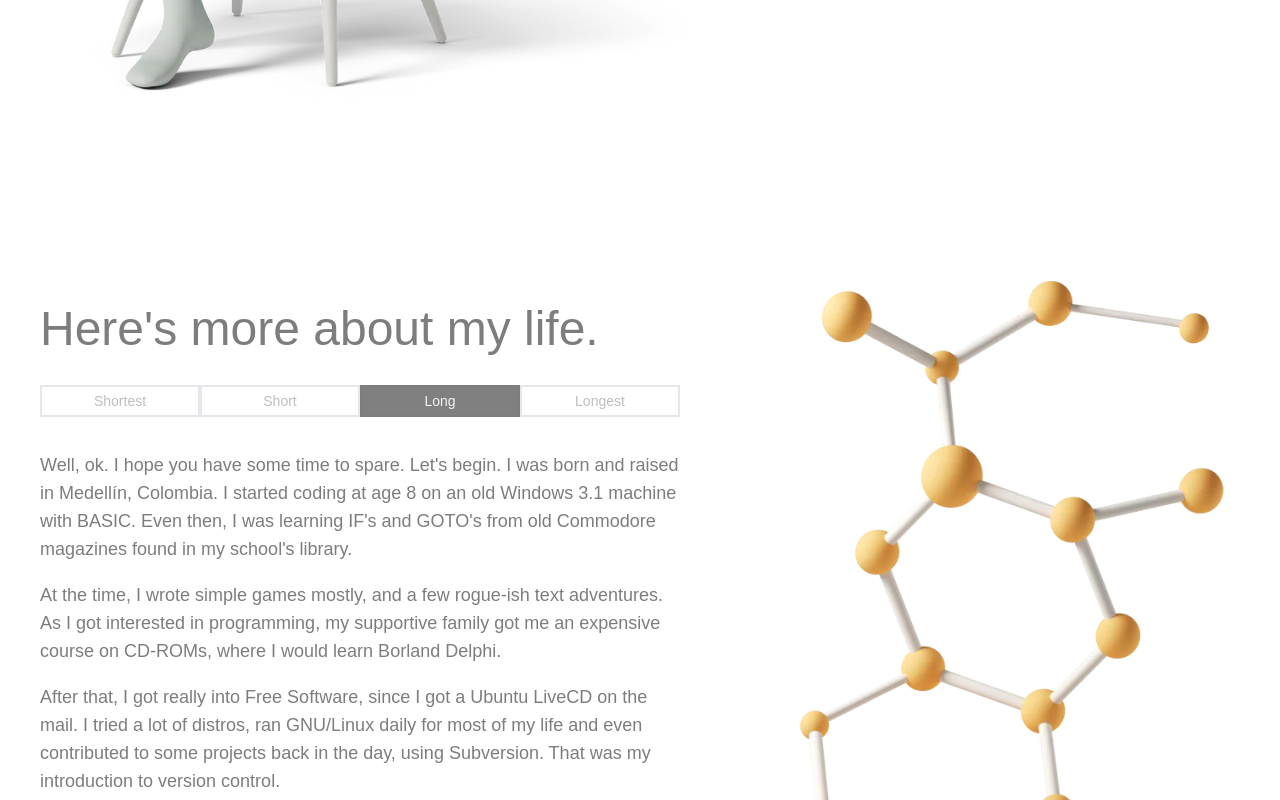
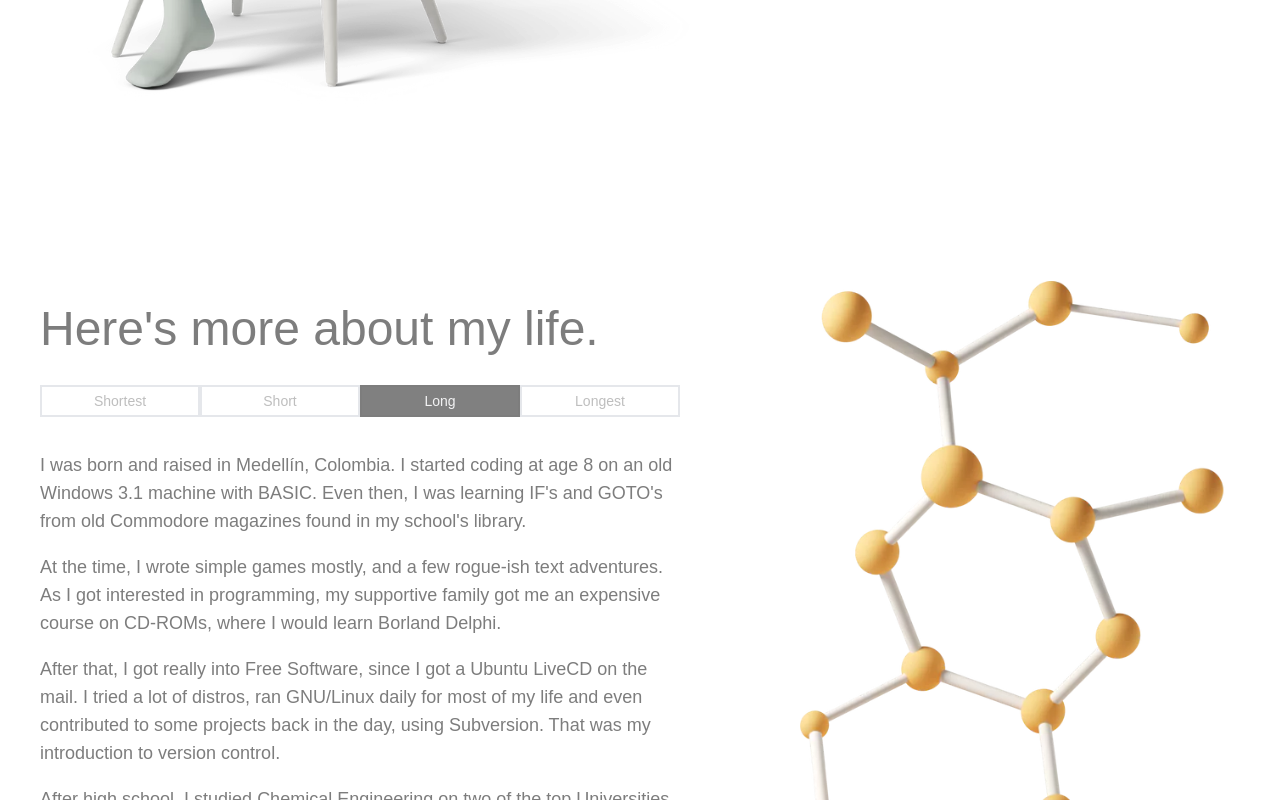
Before and after one commit to DavidCorreaV/dcorrea, a React (Create React App) app in the folder dcorrea/: page /about in a window 1280 px wide. Both pictures are taken after a click on the item "Long". Shown: the part 2189-2989 px from the top of the page. Built offline with nearby package versions, Linux system fonts and the light colour scheme.

Commit message:
Fix broken links

```diff
--- a/dcorrea/src/components/layout/tabs/Long.jsx
+++ b/dcorrea/src/components/layout/tabs/Long.jsx
@@ -4,10 +4,9 @@ const Long = () => {
   return (
     <>
       <p>
-        Well, ok. I hope you have some time to spare. Let's begin. I was born
-        and raised in Medellín, Colombia. I started coding at age 8 on an old
-        Windows 3.1 machine with BASIC. Even then, I was learning IF's and
-        GOTO's from old Commodore magazines found in my school's library.
+        I was born and raised in Medellín, Colombia. I started coding at age 8
+        on an old Windows 3.1 machine with BASIC. Even then, I was learning IF's
+        and GOTO's from old Commodore magazines found in my school's library.
       </p>
       <p>
         At the time, I wrote simple games mostly, and a few rogue-ish text
@@ -32,14 +31,14 @@ const Long = () => {
         {" "}
         I have completed thousands of hours of online material, in several
         platforms, from Bootcamps to masterclasses. My favorite has to be Kent
-        C. Dodds's "Epic React" and anything my Wes Bos. I still have a huge
+        C. Dodds's "Epic React" and anything by Wes Bos. I still have a huge
         pile stuff to learn, and that makes me very happy.
       </p>
       <p>
         After some time, I started taking freelance work, mostly simple sites
         and ecommerce websites on Wordpress and Woocommerce. In the way I
         acquired a lot of experience in basic graphic design, tools like Sketch,
-        Figma, and AdobeXD, and Wordpress and the LAMP/LEMP Stack, including php
+        Figma, and AdobeXD, Wordpress and the LAMP/LEMP Stack, including php
         theme and plugin development. I'm currently working on the MERN Stack,
         and I'm specially interested in applications in Headless CMS and as a
         Front end for modern REST or GraphQL based CMS.
--- a/dcorrea/src/components/shared/Hobbies.jsx
+++ b/dcorrea/src/components/shared/Hobbies.jsx
@@ -19,7 +19,7 @@ const TwoCols = () => {
         </h2>
         <p className="text-lg mt-4 p-2">
           I love learning new things, and figuring out answers to new questions.
-          I'm driven, curious, and my non-traditional background gives me a
+          I'm driven, curious, and my non-traditional background gives me an
           unique outlook.
         </p>
         <p className="text-lg my-2 p-2">
--- a/dcorrea/src/components/shared/Toolbox.jsx
+++ b/dcorrea/src/components/shared/Toolbox.jsx
@@ -13,14 +13,14 @@ const Toolbox = ({ size }) => {
   return (
     <div className="flex gap-6 flex-wrap justify-between p-2">
       <a
-        href="https://https://www.w3.org/"
+        href="https://www.w3.org/"
         rel="nofollow noopener noreferrer"
         aria-label="Html5"
       >
         <ImHtmlFive2 size={size} />
       </a>
       <a
-        href="https://https://www.w3.org/"
+        href="https://www.w3.org/"
         rel="nofollow noopener noreferrer"
         aria-label="CSS"
       >
@@ -34,14 +34,14 @@ const Toolbox = ({ size }) => {
         <SiJavascript size={size} />
       </a>
       <a
-        href="https://https://www.kernel.org/"
+        href="https://www.kernel.org/"
         rel="nofollow noopener noreferrer"
         aria-label="GNU/Linux"
       >
         <ImTux size={size} />
       </a>
       <a
-        href="https://https://www.nginx.com/"
+        href="https://www.nginx.com/"
         rel="nofollow noopener noreferrer"
         aria-label="nginx"
       >
@@ -55,14 +55,14 @@ const Toolbox = ({ size }) => {
         <DiMysql size={size} />
       </a>
       <a
-        href="https://https://www.php.net/"
+        href="https://www.php.net/"
         rel="nofollow noopener noreferrer"
         aria-label="php"
       >
         <FaPhp size={size} />
       </a>
       <a
-        href="https://https://www.wordpress.org/"
+        href="https://www.wordpress.org/"
         rel="nofollow noopener noreferrer"
         aria-label="Wordpress"
       >
@@ -76,7 +76,7 @@ const Toolbox = ({ size }) => {
         <FaElementor size={size} />
       </a>
       <a
-        href="https://https://www.mongodb.com/"
+        href="https://www.mongodb.com/"
         rel="nofollow noopener noreferrer"
         aria-label="MongoDB"
       >
```
